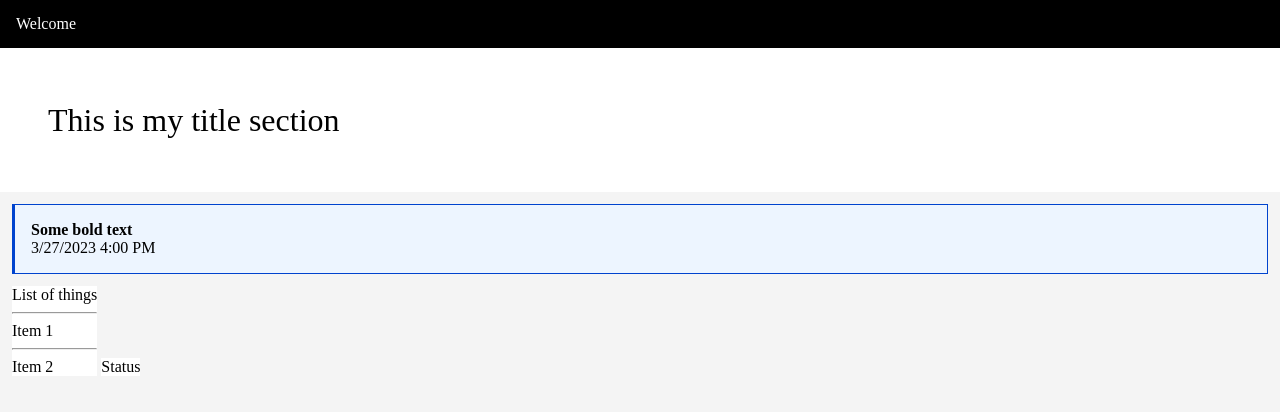
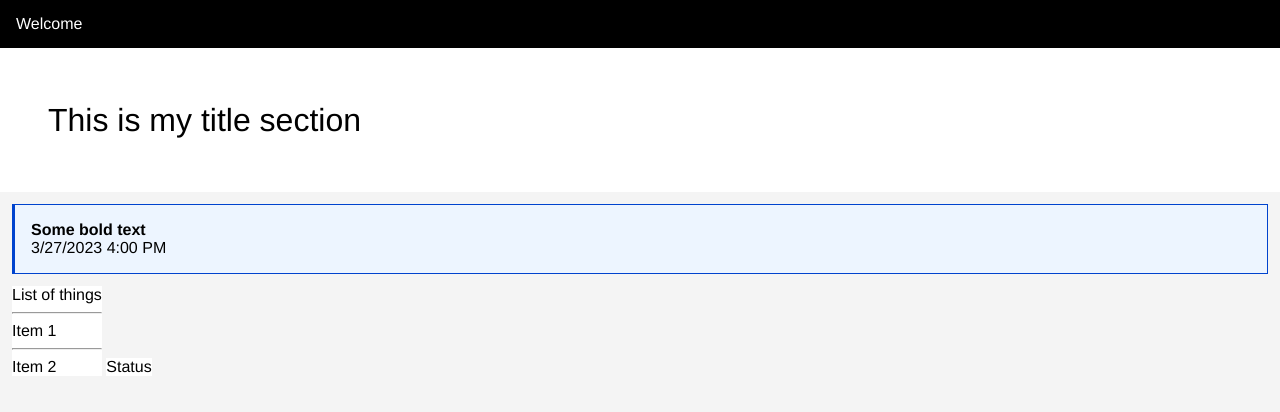
Before and after one commit to allisonishida/sample-page, a plain HTML site: page index.html in a window 1280 px wide. Drawn offline with Linux system fonts and the light colour scheme.

Commit message:
update font again

```diff
--- a/index.css
+++ b/index.css
@@ -1,6 +1,6 @@
 html,
 body {
-  font-family: 'IBM Plex Sans';
+  font-family: 'IBM Plex Sans', 'Helvetica Neue', Arial, sans-serif;
   background: #f4f4f4;
   margin: 0;
 }
```
